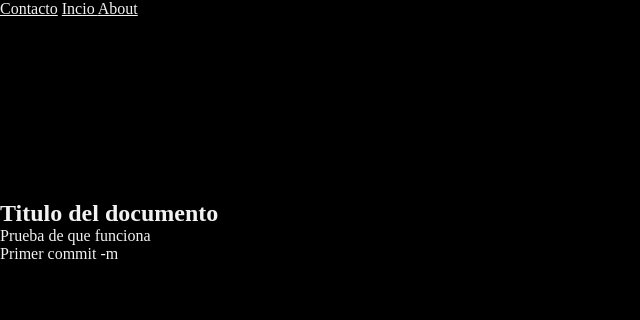
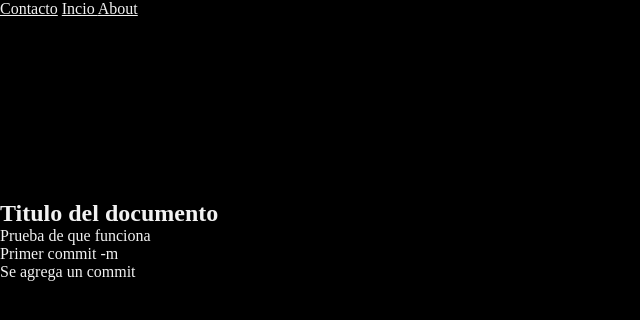
Before and after one commit to uguez/prueba-repositorio, a plain HTML site: page index.html in a window 1280 px wide. Shown: the whole page, without its empty margins (0-640 px from the left). Drawn offline with Linux system fonts and the light colour scheme.

Commit message:
Modificación

```diff
--- a/index.html
+++ b/index.html
@@ -18,6 +18,9 @@
     <h2>Titulo del documento</h2>
     <p>Prueba de que funciona</p>
     <p>Primer commit -m</p>
+    <p>
+        Se agrega un commit
+    </p>
 </section>
 
 </body>
```
